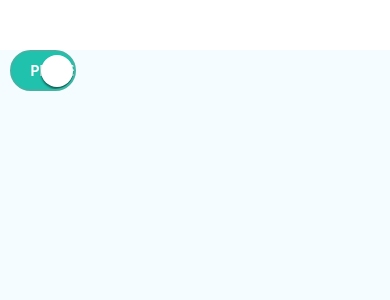
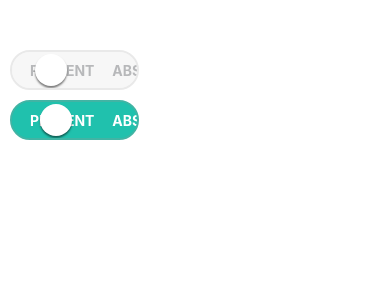
Before and after one commit to prsn/react-native-toggle-switch, a React Native app: screen / in a window 390 px wide. Shown: the top 300 px of the page. Built offline with nearby package versions, Linux system fonts and the light colour scheme.

Commit message:
static dimension

```diff
--- a/App.js
+++ b/App.js
@@ -80,7 +80,22 @@ export default class App extends Component<Props> {
         {/* <Switch text={{on: 'PRESENT', off: 'ABSENT'}} color={{indicator: 'white', active: 'rgba(32, 193, 173, 1)', inactive:  'rgba( 247, 247, 247, 1)'}} active={false}/> */}
         {/* <Switch text={{on: 'PRESENT', off: 'ABSENT'}} color={{indicator: 'white', active: 'rgba(32, 193, 173, 1)', inactive:  'rgba( 247, 247, 247, 1)'}} active={true}/> */}
         <ScrollSwitch
-          text={{on: 'PRESENT', off: 'A', activeTextColor: 'white', inactiveTextColor: '#B7B8BA'}}
+          key="1"
+          text={{on: 'PRESENT', off: 'ABSENT', activeTextColor: 'white', inactiveTextColor: '#B7B8BA'}}
+          textStyle={{fontWeight: 'bold'}}
+          color={{indicator: 'white', active: 'rgba(32, 193, 173, 1)', inactive:  'rgba( 247, 247, 247, 1)', activeBorder: '#41B4A4', inactiveBorder: '#E9E9E9'}}
+          active={false}
+          disabled={false}
+          onValueChange={(val) => {
+            console.log(val)
+          }}
+        />
+        <View style={{height: 10}}>
+
+        </View>
+        <ScrollSwitch
+          key="2"
+          text={{on: 'PRESENT', off: 'ABSENT', activeTextColor: 'white', inactiveTextColor: '#B7B8BA'}}
           textStyle={{fontWeight: 'bold'}}
           color={{indicator: 'white', active: 'rgba(32, 193, 173, 1)', inactive:  'rgba( 247, 247, 247, 1)', activeBorder: '#41B4A4', inactiveBorder: '#E9E9E9'}}
           active={true}
@@ -99,7 +114,7 @@ const styles = StyleSheet.create({
     flex: 1,
     justifyContent: 'flex-start',
     alignItems: 'flex-start',
-    backgroundColor: '#F5FCFF',
+    backgroundColor: 'white',
     marginTop: 50,
     paddingLeft: 10
   },
--- a/scrollview-switch.js
+++ b/scrollview-switch.js
@@ -6,33 +6,34 @@ class ScrollSwitch extends React.Component {
     super(...props);
     this.state = {
       width: {
-        left: 0,
-        right: 0,
+        left: 64,
+        right: 64,
         indicator: INDICATOR_HEIGHT,
-        viewPort: 0
+        viewPort: 130
       },
       height: {
-        left: 0,
-        right: 0,
+        left: 17,
+        right: 17,
         indicator: INDICATOR_HEIGHT,
-        viewPort: 0
+        viewPort: 40
       },
       container: {
         left: this.props.active ? 0 : 0,
       },
       isActive: this.props.active || false
     };
-    this.setLeftWidth = this.setDimensionValues('left');
-    this.SetRightWidth = this.setDimensionValues('right');
-    this.setViewPortWidth = this.setDimensionValues('viewPort');
+    this.initailContentOffset = this.props.active ? 0 : 65 + HEIGHT / 2 + 3
+    this.setLeftWidth = () => {};//this.setDimensionValues('left');
+    this.SetRightWidth = () => {}; //this.setDimensionValues('right');
+    this.setViewPortWidth = () => {};//this.setDimensionValues('viewPort');
   }
 
-  componentDidMount() {
+  async componentDidMount() {
     if (!this.props.active) {
-      // setTimeout(() => {
-      //   this.scrollRef.scrollToEnd({ animated: false });
-      // }, 500);
-      this.toggleSwitch();
+      setTimeout(() => {
+        // this.scrollRef.scrollToEnd({ animated: false });
+      }, 500);
+      // this.toggleSwitch();
     }
   }
 
@@ -132,6 +133,7 @@ class ScrollSwitch extends React.Component {
           style={{ flexGrow: 1}}
           scrollEnabled={!disabled}
           scrollsToTop={false}
+          contentOffset={{x: this.initailContentOffset, y: 0}}
         >
           <View
             style={[
@@ -147,12 +149,14 @@ class ScrollSwitch extends React.Component {
                 { flex: on.length > off.length ? 0 : 1 }
               ]}
               onLayout={ this.setLeftWidth }
+            >
+              <Text
+                style={[{alignSelf: 'center',
+                flexGrow: on.length > off.length ? 0 : 1,
+                textAlign: 'center',
+                color: isActive ? activeTextColor : inactiveTextColor
+                }, textStyle]}
               >
-              <Text style={[{alignSelf: 'center',
-              flexGrow: on.length > off.length ? 0 : 1,
-              textAlign: 'center',
-              color: isActive ? activeTextColor : inactiveTextColor
-              }, textStyle]}>
                 {on}
               </Text>
             </View>
@@ -189,7 +193,7 @@ class ScrollSwitch extends React.Component {
   }
 }
 
-const HEIGHT = 37;
+const HEIGHT = 36;
 const INDICATOR_HEIGHT = 32;
 const styles = StyleSheet.create({
   viewPort: {
```
